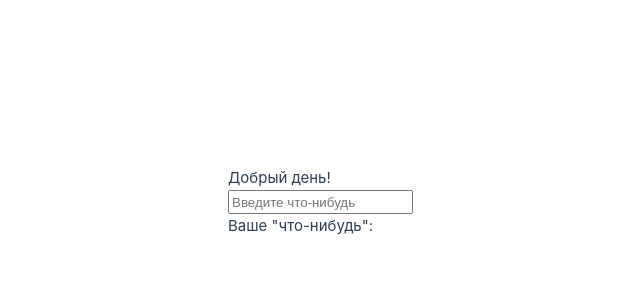
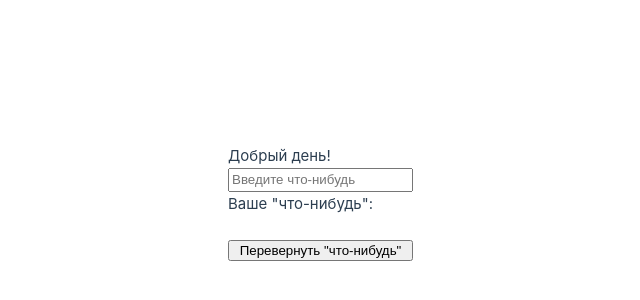
Before and after one commit to Eternal-insomnia/Dynamic-components, a Vue app: page / in a window 1280 px wide. Shown: the part 198-498 px from the top of the page, without its empty margins (227-867 px from the left). Built offline with nearby package versions, Linux system fonts and the light colour scheme.

Commit message:
Added the "Methods" component
Simple component that uses the "methods" component

```diff
--- a/src/App.vue
+++ b/src/App.vue
@@ -2,6 +2,7 @@
 import Computed from "./components/Computed.vue"
 import Created from "./components/Created.vue"
 import Data from "./components/Data.vue"
+import Methods from "./components/Methods.vue"
 import Mounted from "./components/Mounted.vue"
 import Vfor from "./components/V-for.vue"
 import Vif from "./components/V-if.vue"
@@ -13,6 +14,7 @@ export default {
     Computed,
     Created,
     Data,
+    Methods,
     Mounted,
     Vfor,
     Vif,
@@ -36,6 +38,7 @@ export default {
   <!-- <Mounted/> -->
   <!-- <Vfor/> -->
   <!-- <Vif/> -->
+  <!-- <Vmodel/> -->
   <!-- <Vshow/> -->
-  <Vmodel/>
+  <Methods/>
 </template>
--- /dev/null
+++ b/src/components/Methods.vue
@@ -0,0 +1,21 @@
+<script>
+export default {
+  data() {
+    return {
+      message: ""
+    }
+  },
+  methods: {
+    reverseMsg() {
+      this.message = this.message.split('').reverse().join('')
+    }
+  }
+}
+</script>
+
+<template>
+  <input v-model="message" placeholder="Введите что-нибудь"><br>
+  <p>Ваше "что-нибудь":</p><br>
+  <p>{{ message }}</p><br>
+  <button @click="reverseMsg">Перевернуть "что-нибудь"</button>
+</template>
```
